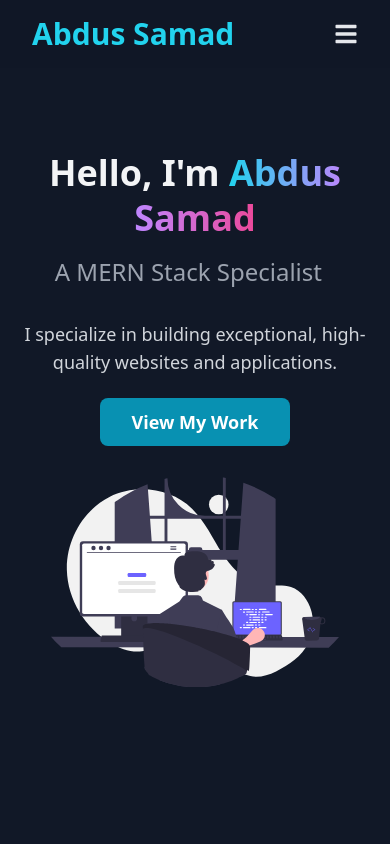
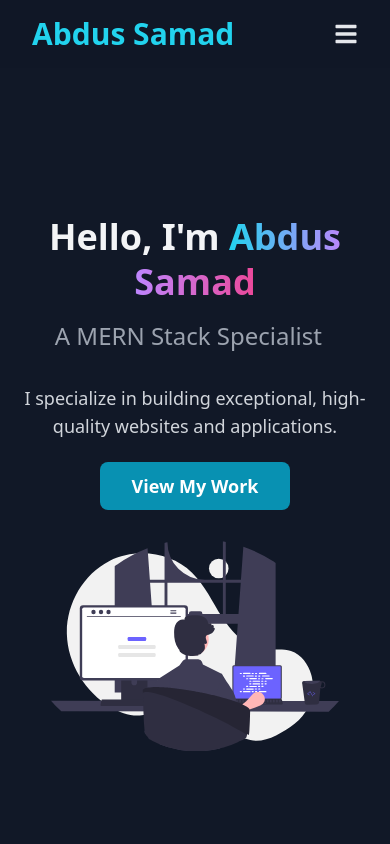
Before and after one commit to abdussamadse/portfolio, a React (Vite) app: page / in a window 390 px wide. Shown: the top 844 px of the page. Built offline with nearby package versions, Linux system fonts and the light colour scheme.

Commit message:
some code updated

```diff
--- a/src/components/Hero.jsx
+++ b/src/components/Hero.jsx
@@ -9,7 +9,7 @@ const Hero = () => {
       id="hero"
       className="min-h-screen flex items-center justify-center px-6"
     >
-      <div className="flex flex-col md:flex-row items-center justify-between w-full max-w-6xl gap-12">
+      <div className="flex flex-col md:flex-row items-center justify-between w-full max-w-6xl gap-12 pt-32 sm:pt-0">
         {/* Left Section - Text */}
         <motion.div
           initial={{ opacity: 0, x: -50 }}
```
